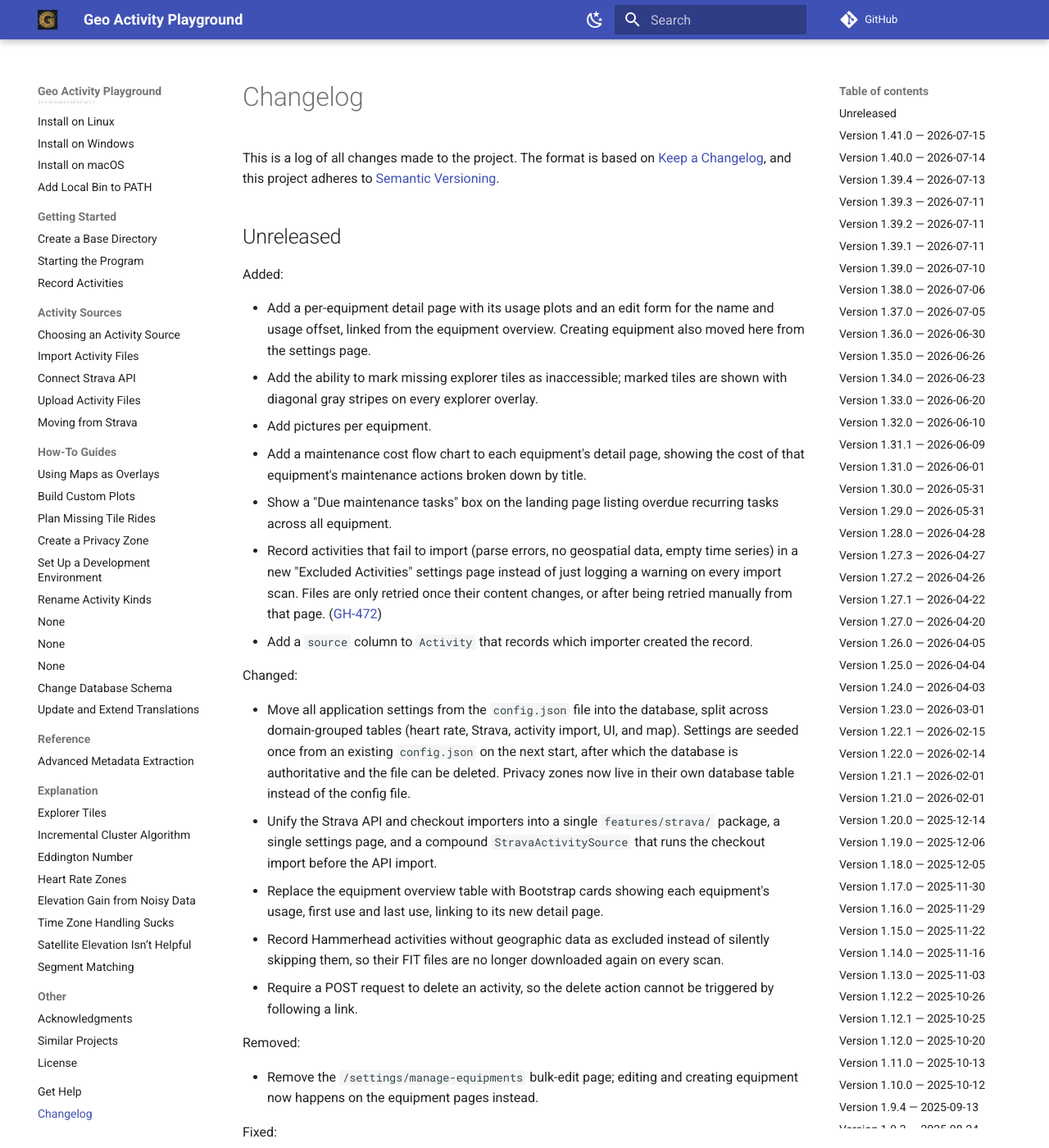
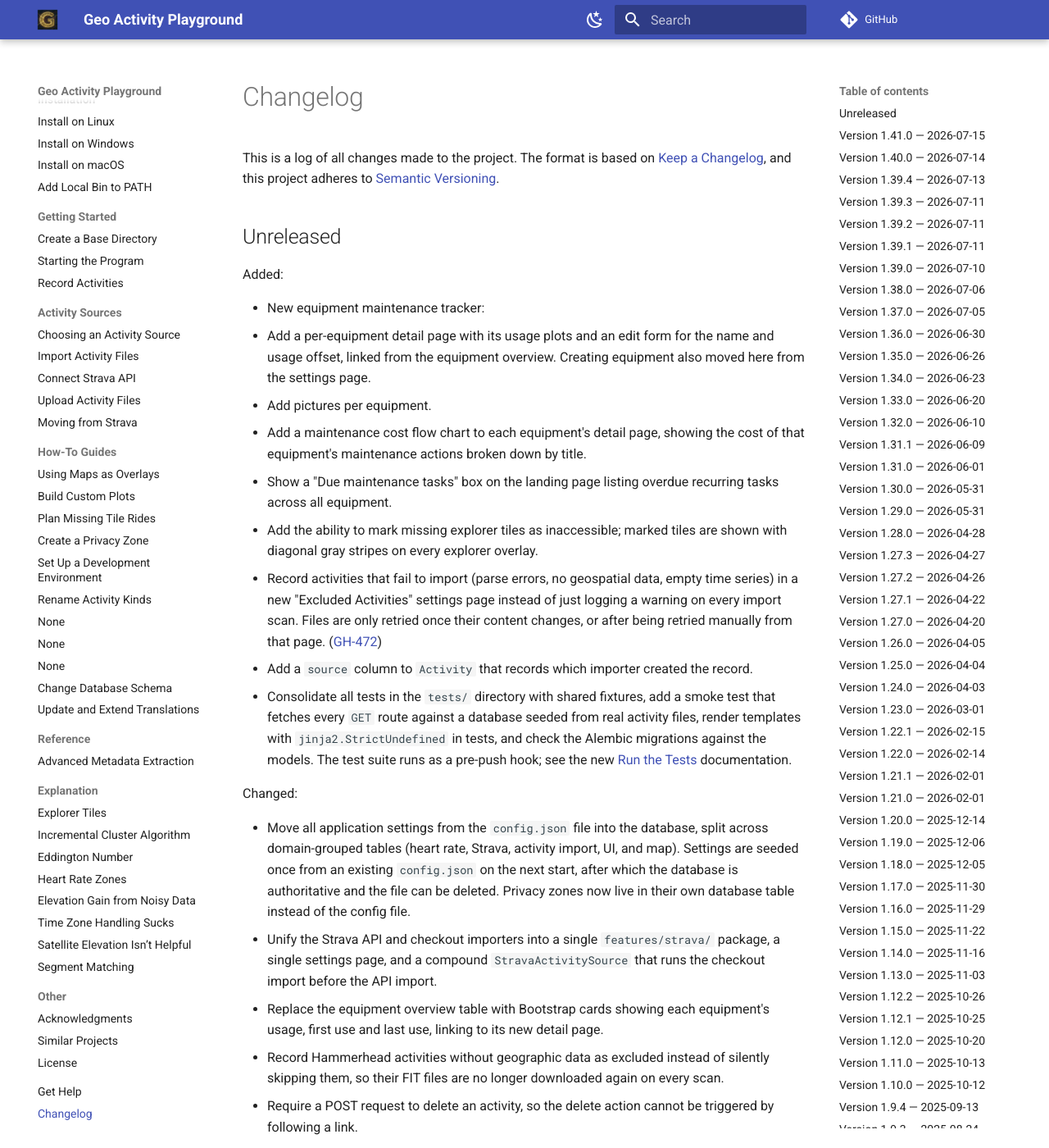
Before and after one commit to martin-ueding/geo-activity-playground, an MkDocs documentation site: the page built from docs/changelog.md, in a window 1280 px wide and 1400 px high. Shown: the whole window at 82% size. Built offline with MkDocs 1.6.1 and Material for MkDocs 9.7.7, drawn with Linux system fonts in a browser that asks for light colours; comment, search, counter and statistics services are not loaded; some of the changed text lies outside the part shown.

Commit message:
docs: add changelog entries for the test suite and the heatmap fix

```diff
--- a/docs/changelog.md
+++ b/docs/changelog.md
@@ -19,13 +19,15 @@
 
 Added:
 
-- Add a per-equipment detail page with its usage plots and an edit form for the name and usage offset, linked from the equipment overview. Creating equipment also moved here from the settings page.
+- New equipment maintenance tracker:
+  - Add a per-equipment detail page with its usage plots and an edit form for the name and usage offset, linked from the equipment overview. Creating equipment also moved here from the settings page.
+  - Add pictures per equipment.
+  - Add a maintenance cost flow chart to each equipment's detail page, showing the cost of that equipment's maintenance actions broken down by title.
+  - Show a "Due maintenance tasks" box on the landing page listing overdue recurring tasks across all equipment.
 - Add the ability to mark missing explorer tiles as inaccessible; marked tiles are shown with diagonal gray stripes on every explorer overlay.
-- Add pictures per equipment.
-- Add a maintenance cost flow chart to each equipment's detail page, showing the cost of that equipment's maintenance actions broken down by title.
-- Show a "Due maintenance tasks" box on the landing page listing overdue recurring tasks across all equipment.
 - Record activities that fail to import (parse errors, no geospatial data, empty time series) in a new "Excluded Activities" settings page instead of just logging a warning on every import scan. Files are only retried once their content changes, or after being retried manually from that page. ([GH-472](https://github.com/martin-ueding/geo-activity-playground/issues/472))
 - Add a `source` column to `Activity` that records which importer created the record.
+- Consolidate all tests in the `tests/` directory with shared fixtures, add a smoke test that fetches every `GET` route against a database seeded from real activity files, render templates with `jinja2.StrictUndefined` in tests, and check the Alembic migrations against the models. The test suite runs as a pre-push hook; see the new [Run the Tests](run-the-tests.md) documentation.
 
 Changed:
 
@@ -45,8 +47,8 @@
 - Fix deleting an activity leaving its time series file behind in `Time Series/`. The wrong file name was used, so the parquet file was never removed.
 - Fix the Strava API importer's duplicate check, which compared a number against the text `upstream_id` column and therefore never matched. The Strava checkout importer now stores `upstream_id` as text as well, matching every other importer.
 - Fix a crash when recomputing segments after changing the time-gap threshold. The reprocessing now uses the raw time series (matching the re-enrich and repair actions) instead of the trimmed series, which caused an out-of-bounds index for trimmed activities.
-- Fix the maintenance "Cost vs. usage" plot to show one point per equipment (total cost against total distance) instead of one point per maintenance action against the odometer reading at the time, which made it hard to interpret.
 - Use a root-relative tile URL in the explorer's `style.json` instead of one built from `request.url_root`, which produced `http://` URLs behind an SSL-terminating reverse proxy and made browsers block the tiles as mixed content. ([GH-470](https://github.com/martin-ueding/geo-activity-playground/issues/470))
+- Fix downloading the heatmap as a PNG image, which failed with an error because the image was allocated without an alpha channel.
 
 Removed:
 
```
